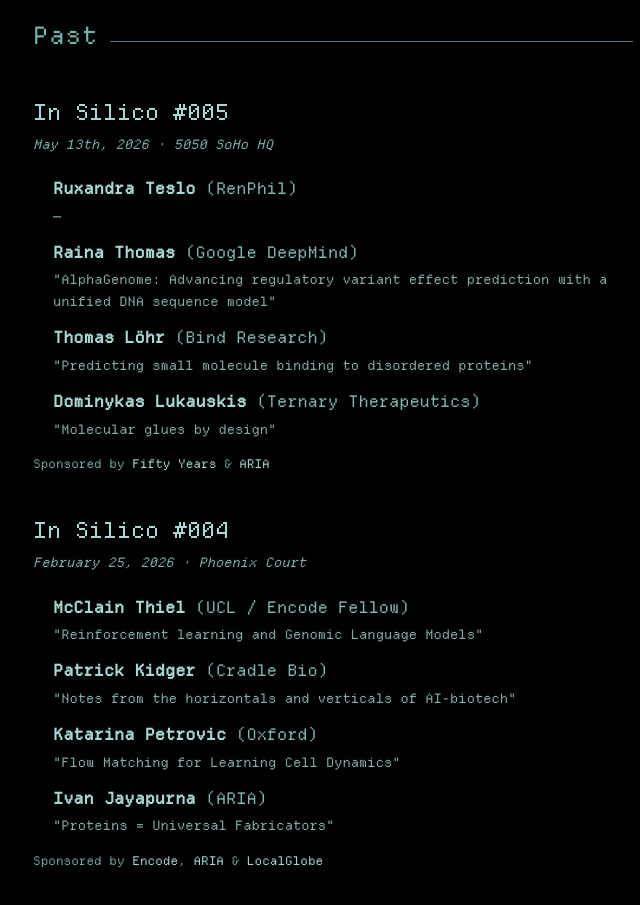
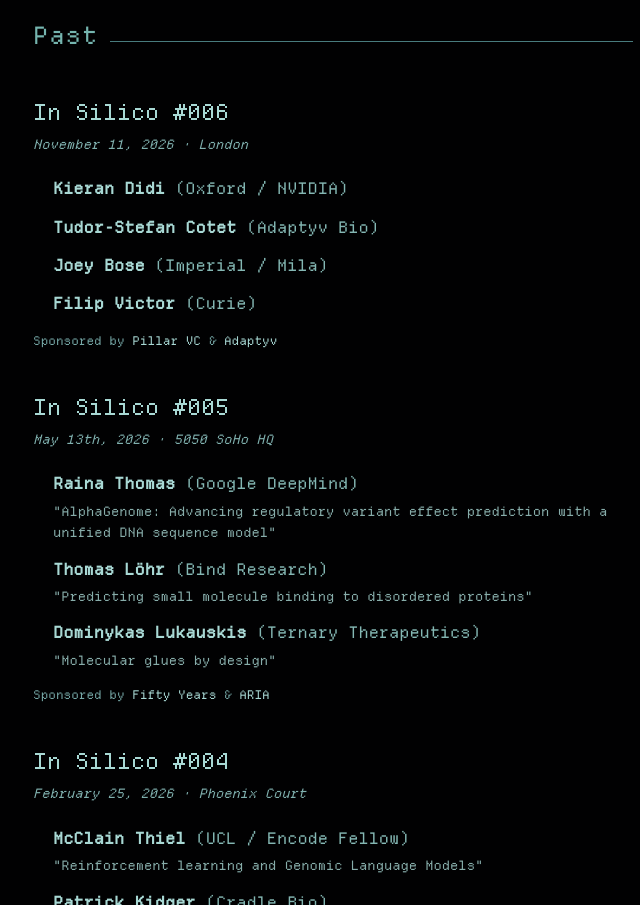
Before and after one commit to barneyhill/insilico, a plain HTML site: page index.html in a window 1280 px wide. Shown: the part 794-1699 px from the top of the page, without its empty margins (307-947 px from the left). Drawn offline with Linux system fonts and the light colour scheme.

Commit message:
Add In Silico 006 and update 005 speakers

```diff
--- a/index.html
+++ b/index.html
@@ -471,13 +471,29 @@
             <h2>Past</h2>
 
             <div class="event">
+                <h3><a href="https://luma.com/mei5x512">In Silico #006</a></h3>
+                <p class="event-meta">November 11, 2026 &middot; London</p>
+                <ul class="speaker-list">
+                    <li>
+                        <a class="speaker-name" href="https://www.linkedin.com/in/kieran-didi/">Kieran Didi</a> <span class="speaker-affiliation">(Oxford / NVIDIA)</span>
+                    </li>
+                    <li>
+                        <a class="speaker-name" href="https://www.linkedin.com/in/tudor-stefan-cotet-b02ba5243/">Tudor-Stefan Cotet</a> <span class="speaker-affiliation">(Adaptyv Bio)</span>
+                    </li>
+                    <li>
+                        <a class="speaker-name" href="https://www.linkedin.com/in/avishek-joey-bose/">Joey Bose</a> <span class="speaker-affiliation">(Imperial / Mila)</span>
+                    </li>
+                    <li>
+                        <a class="speaker-name" href="https://www.linkedin.com/in/getfilip/">Filip Victor</a> <span class="speaker-affiliation">(Curie)</span>
+                    </li>
+                </ul>
+                <p class="sponsors">Sponsored by <a href="https://www.pillar.vc/">Pillar VC</a> &amp; <a href="https://www.adaptyvbio.com/">Adaptyv</a></p>
+            </div>
+
+            <div class="event">
                 <h3><a href="https://luma.com/2daur0ny">In Silico #005</a></h3>
                 <p class="event-meta">May 13th, 2026 &middot; 5050 SoHo HQ</p>
                 <ul class="speaker-list">
-                    <li>
-                        <a class="speaker-name" href="https://www.linkedin.com/in/ruxandra-t-53a20b129/">Ruxandra Teslo</a> <span class="speaker-affiliation">(RenPhil)</span>
-                        <span class="talk-title">&mdash;</span>
-                    </li>
                     <li>
                         <a class="speaker-name" href="https://www.linkedin.com/in/raina-thomas-061a78199/">Raina Thomas</a> <span class="speaker-affiliation">(Google DeepMind)</span>
                         <span class="talk-title">"AlphaGenome: Advancing regulatory variant effect prediction with a unified DNA sequence model"</span>
```
